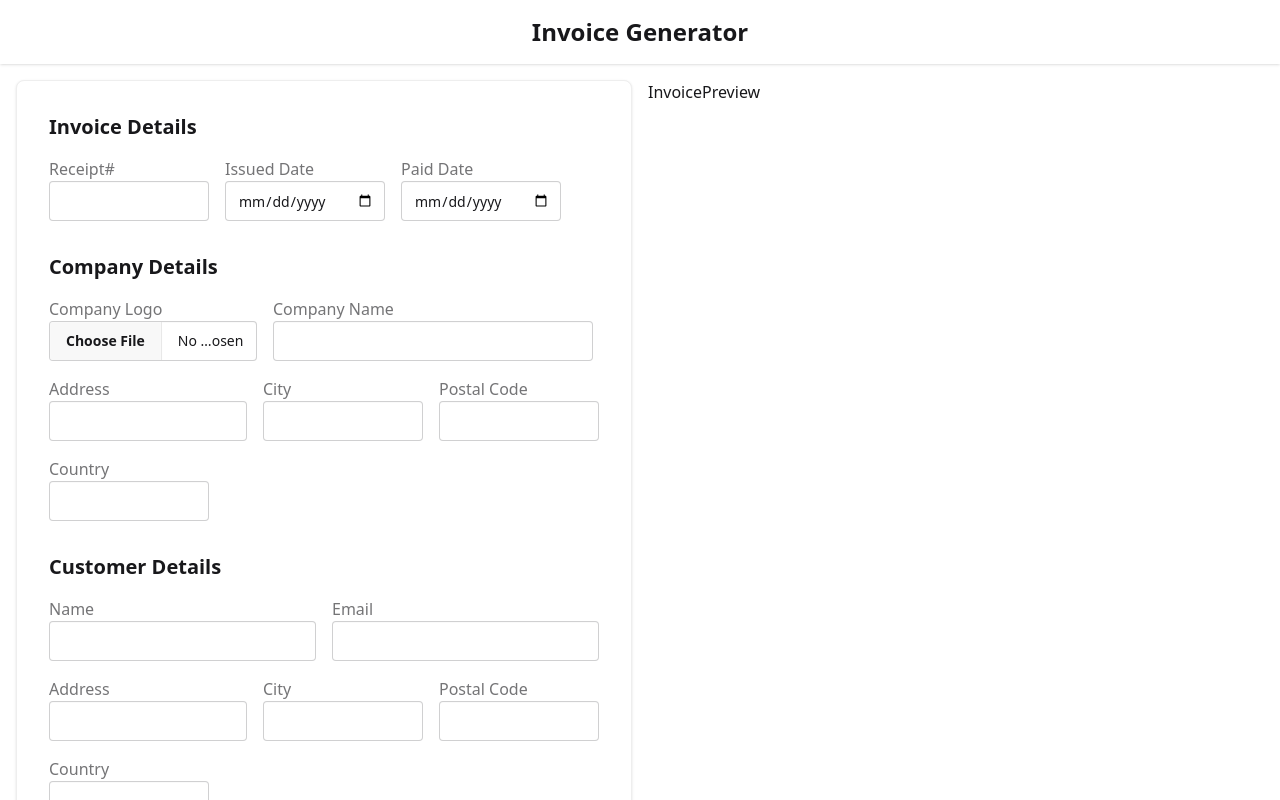
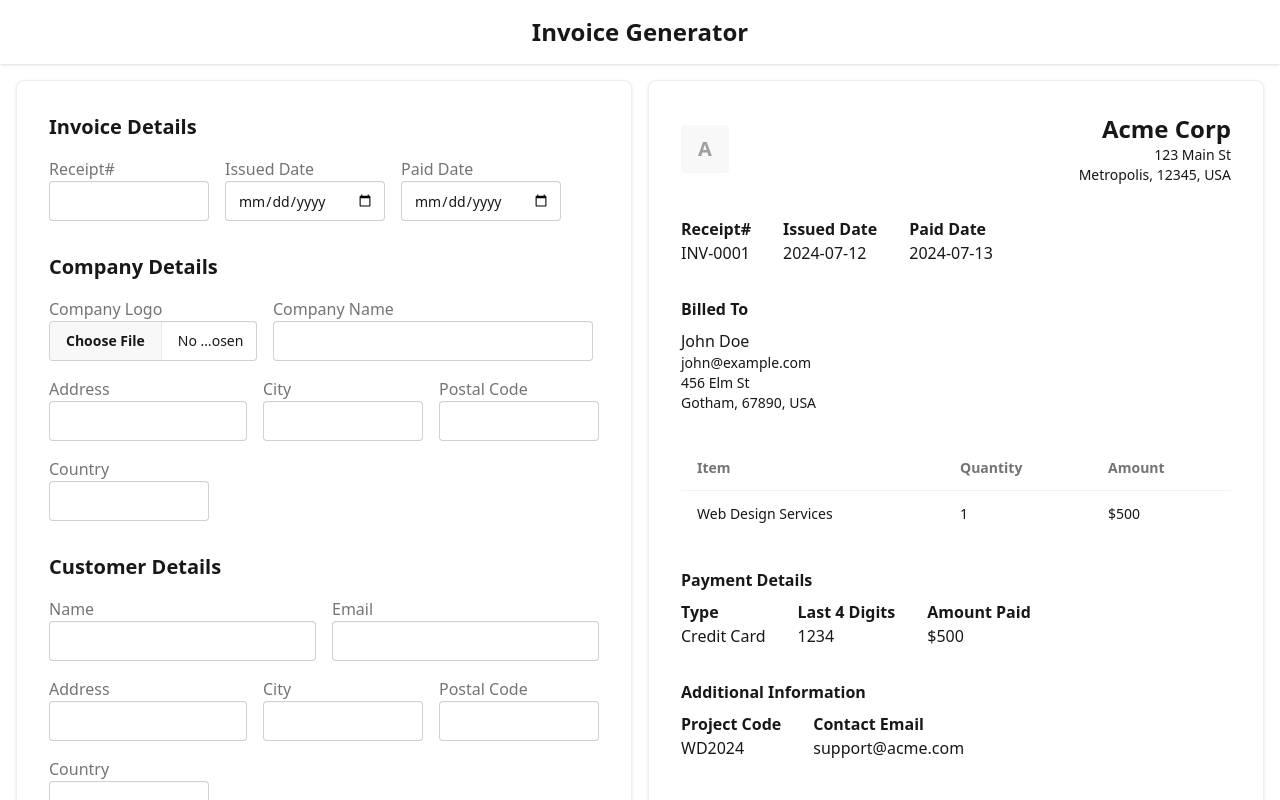
Before and after one commit to atifali/invoice-generator, a React (Vite) app: page / in a window 1280 px wide. Shown: the top 800 px of the page. Built offline with nearby package versions, Linux system fonts and the light colour scheme.

Commit message:
include invoice preview

```diff
--- a/src/components/InvoicePreview.jsx
+++ b/src/components/InvoicePreview.jsx
@@ -1,7 +1,136 @@
-function InvoicePreview() {
+import React from "react";
+
+function InvoicePreview({
+    values = {
+        receipt: "INV-0001",
+        issuedDate: "2024-07-12",
+        paidDate: "2024-07-13",
+        companyLogo: "",
+        companyName: "Acme Corp",
+        companyAddress: "123 Main St",
+        companyCity: "Metropolis",
+        companyPostal: "12345",
+        companyCountry: "USA",
+        customerName: "John Doe",
+        customerEmail: "john@example.com",
+        customerAddress: "456 Elm St",
+        customerCity: "Gotham",
+        customerPostal: "67890",
+        customerCountry: "USA",
+        amountPaid: "500",
+        paymentType: "Credit Card",
+        last4: "1234",
+        itemDetails: "Web Design Services",
+        quantity: "1",
+        customFieldName: "Project Code",
+        customFieldValue: "WD2024",
+        contactEmail: "support@acme.com"
+    }
+}) {
     return (
-        <div>InvoicePreview</div>
-    )
+        <div className="bg-base-100 border border-base-300 rounded-lg shadow p-8 max-w-2xl mx-auto">
+            {/* Header */}
+            <div className="flex items-center justify-between mb-8">
+                <div>
+                    {values.companyLogo ? (
+                        <img src={values.companyLogo} alt="Company Logo" className="h-12 w-12 object-contain rounded" />
+                    ) : (
+                        <div className="h-12 w-12 bg-base-200 rounded flex items-center justify-center text-xl font-bold text-base-content/40">
+                            {values.companyName?.[0] || "C"}
+                        </div>
+                    )}
+                </div>
+                <div className="text-right">
+                    <div className="text-2xl font-bold">{values.companyName}</div>
+                    <div className="text-sm">{values.companyAddress}</div>
+                    <div className="text-sm">{values.companyCity}, {values.companyPostal}, {values.companyCountry}</div>
+                </div>
+            </div>
+
+            {/* Invoice Info */}
+            <div className="mb-8">
+                <div className="flex flex-wrap gap-8">
+                    <div>
+                        <div className="font-semibold">Receipt#</div>
+                        <div>{values.receipt}</div>
+                    </div>
+                    <div>
+                        <div className="font-semibold">Issued Date</div>
+                        <div>{values.issuedDate}</div>
+                    </div>
+                    <div>
+                        <div className="font-semibold">Paid Date</div>
+                        <div>{values.paidDate}</div>
+                    </div>
+                </div>
+            </div>
+
+            {/* Customer Info */}
+            <div className="mb-8">
+                <div className="font-bold mb-2">Billed To</div>
+                <div className="text-base">{values.customerName}</div>
+                <div className="text-sm">{values.customerEmail}</div>
+                <div className="text-sm">{values.customerAddress}</div>
+                <div className="text-sm">{values.customerCity}, {values.customerPostal}, {values.customerCountry}</div>
+            </div>
+
+            {/* Invoice Items */}
+            <div className="mb-8">
+                <div className="overflow-x-auto">
+                    <table className="table w-full">
+                        <thead>
+                            <tr>
+                                <th>Item</th>
+                                <th>Quantity</th>
+                                <th>Amount</th>
+                            </tr>
+                        </thead>
+                        <tbody>
+                            <tr>
+                                <td>{values.itemDetails}</td>
+                                <td>{values.quantity}</td>
+                                <td>${Number(values.amountPaid).toLocaleString()}</td>
+                            </tr>
+                        </tbody>
+                    </table>
+                </div>
+            </div>
+
+            {/* Payment Details */}
+            <div className="mb-8">
+                <div className="font-bold mb-2">Payment Details</div>
+                <div className="flex flex-wrap gap-8">
+                    <div>
+                        <div className="font-semibold">Type</div>
+                        <div>{values.paymentType}</div>
+                    </div>
+                    <div>
+                        <div className="font-semibold">Last 4 Digits</div>
+                        <div>{values.last4}</div>
+                    </div>
+                    <div>
+                        <div className="font-semibold">Amount Paid</div>
+                        <div>${Number(values.amountPaid).toLocaleString()}</div>
+                    </div>
+                </div>
+            </div>
+
+            {/* Additional Info */}
+            <div className="mb-4">
+                <div className="font-bold mb-2">Additional Information</div>
+                <div className="flex flex-wrap gap-8">
+                    <div>
+                        <div className="font-semibold">{values.customFieldName || "Custom Field"}</div>
+                        <div>{values.customFieldValue}</div>
+                    </div>
+                    <div>
+                        <div className="font-semibold">Contact Email</div>
+                        <div>{values.contactEmail}</div>
+                    </div>
+                </div>
+            </div>
+        </div>
+    );
 }
 
 export default InvoicePreview;
```
